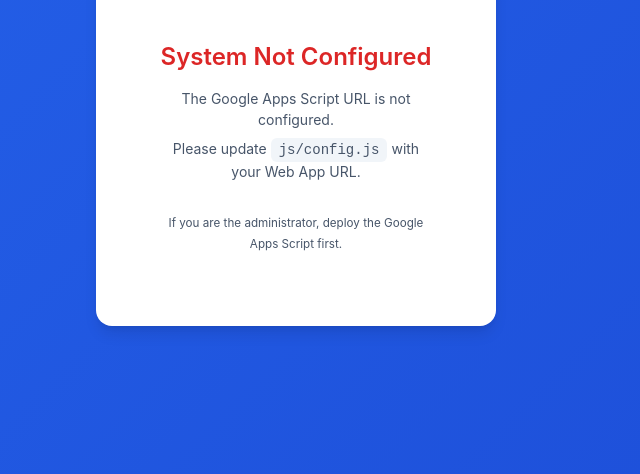
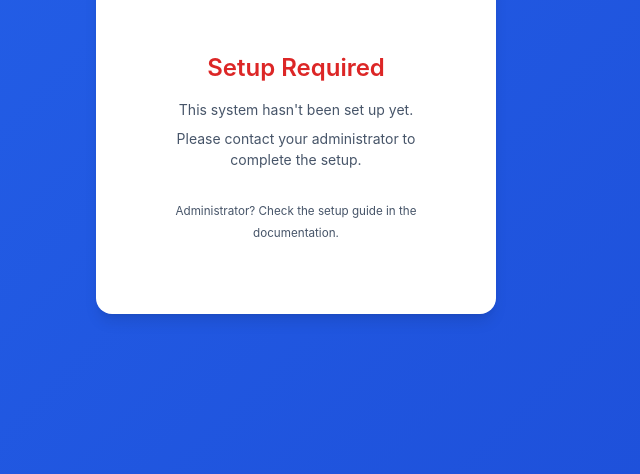
Before and after one commit to skparse/eSociety, a plain HTML site: page index.html in a window 1280 px wide. Shown: the part 326-800 px from the top of the page, without its empty margins (344-984 px from the left). Drawn offline with Linux system fonts and the light colour scheme.

Commit message:
updated desciptipn

```diff
--- a/index.html
+++ b/index.html
@@ -101,11 +101,11 @@
 
             <!-- Not Configured Message (hidden by default) -->
             <div id="not-configured" class="not-configured-message" style="display: none;">
-                <h2>System Not Configured</h2>
-                <p>The Google Apps Script URL is not configured.</p>
-                <p>Please update <code>js/config.js</code> with your Web App URL.</p>
+                <h2>Setup Required</h2>
+                <p>This system hasn't been set up yet.</p>
+                <p>Please contact your administrator to complete the setup.</p>
                 <br>
-                <p><small>If you are the administrator, deploy the Google Apps Script first.</small></p>
+                <p><small>Administrator? Check the setup guide in the documentation.</small></p>
             </div>
 
             <!-- Login Form Container -->
```
